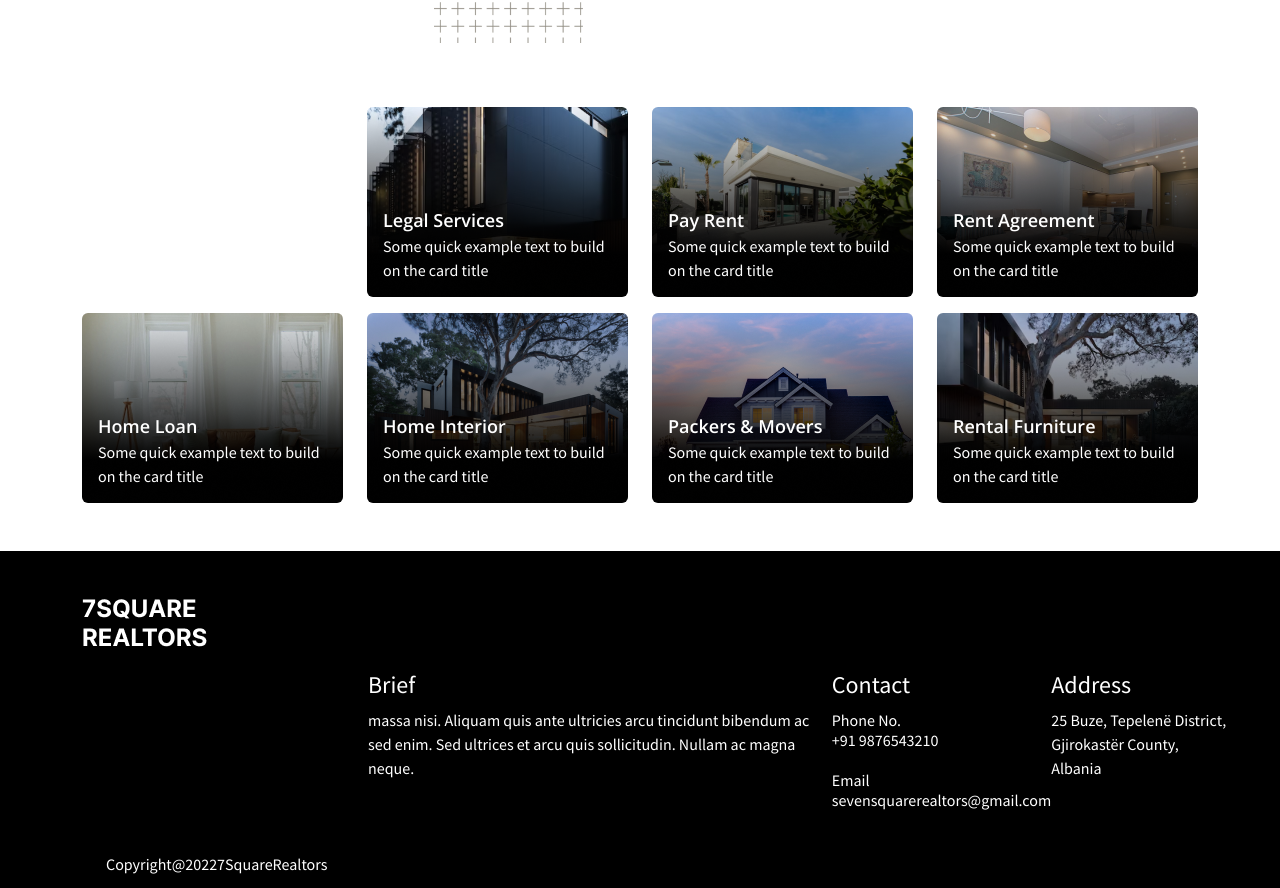
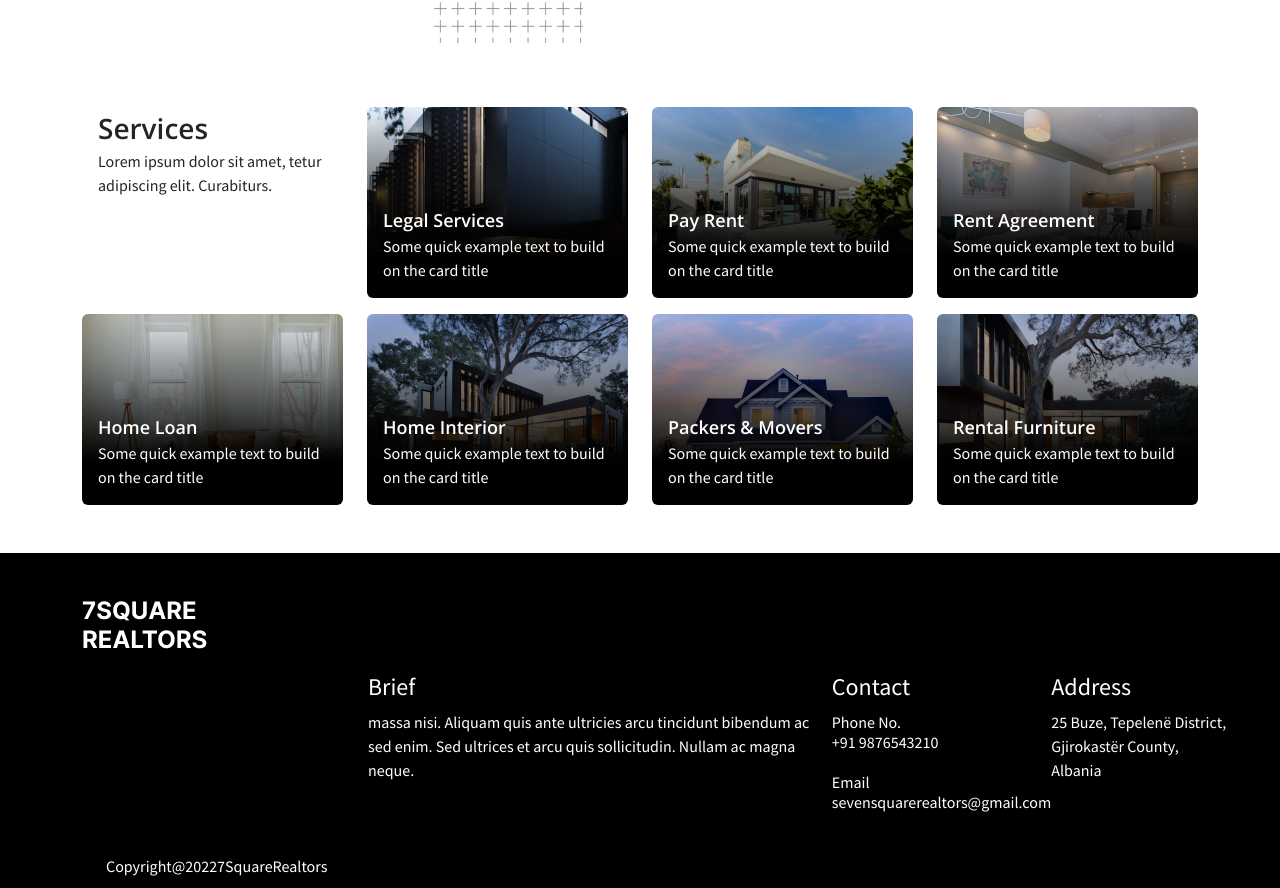
Before and after one commit to gaurav2055/seven_square_frontend, a React (Create React App) app: page / in a window 1280 px wide. Shown: the part 1349-2237 px from the top of the page. Built offline with nearby package versions, Linux system fonts and the light colour scheme.

Commit message:
About Section Done

```diff
--- a/package.json
+++ b/package.json
@@ -6,11 +6,13 @@
     "@testing-library/jest-dom": "^5.16.5",
     "@testing-library/react": "^13.4.0",
     "@testing-library/user-event": "^13.5.0",
+    "prop-types": "^15.8.1",
     "react": "^18.2.0",
     "react-dom": "^18.2.0",
     "react-responsive-carousel": "^3.2.23",
     "react-router-dom": "^6.4.3",
     "react-scripts": "5.0.1",
+    "react-slick": "^0.29.0",
     "web-vitals": "^2.1.4"
   },
   "scripts": {
--- a/public/index.html
+++ b/public/index.html
@@ -17,6 +17,18 @@
       user's mobile device or desktop. See https://developers.google.com/web/fundamentals/web-app-manifest/
     -->
     <link rel="manifest" href="%PUBLIC_URL%/manifest.json" />
+    <!-- Slicker -->
+    <link
+      rel="stylesheet"
+      type="text/css"
+      charset="UTF-8"
+      href="https://cdnjs.cloudflare.com/ajax/libs/slick-carousel/1.6.0/slick.min.css"
+    />
+    <link
+      rel="stylesheet"
+      type="text/css"
+      href="https://cdnjs.cloudflare.com/ajax/libs/slick-carousel/1.6.0/slick-theme.min.css"
+    />
     <!--
       Notice the use of %PUBLIC_URL% in the tags above.
       It will be replaced with the URL of the `public` folder during the build.
--- a/src/Components/LandingPage/LandingPage.jsx
+++ b/src/Components/LandingPage/LandingPage.jsx
@@ -20,7 +20,7 @@ const LandingPage = () => {
     </section>
 
     <section className="ServicesSection my-5">
-      <Services />
+      <Services differentComponentOnMobile = { true } />
     </section>
 
     {/* <section className='partners'>
--- a/src/Components/ServicesComponent/Services.jsx
+++ b/src/Components/ServicesComponent/Services.jsx
@@ -1,26 +1,55 @@
 import React from 'react'
+import propTypes from 'prop-types'
+import  Slider from 'react-slick'
 
 import ServicesData from '../../Data/Services'
 
-const Services = () => {
+const Services = (props) => {
+
+    let settings = {
+        dots: true,
+        infinite: false,
+        speed: 500,
+        slidesToShow: 1,
+        slidesToScroll: 1
+      }
 
   return (
     <>
-    {/* <div className="services-header container text-center" id='services1'>
-        <p className="h2">
-            Services
-        </p>
-        <p>Lorem ipsum dolor sit amet consectetur adipisicing elit. Exercitationem, illo veniam? Deleniti facilis necessitatibus quibusdam explicabo fugiat quod aut veniam voluptatibus maxime architecto.</p>
-    </div> */}
-    <div className='container'>
+
+    <div className="react-slicker w-75 mx-auto MobileResponsive">
+        <Slider {...settings}>
+        {ServicesData.map((value, index)=>{
+            return(
+                <div className="main-div mx-1">
+                    <div className="img-div">
+                        <img src={value.s.icon} alt=""  style={{position:'relative'}}/>
+                    </div>
+                    <div className="content px-4" style={{position:'absolute', bottom:'30px'}}>
+                        <div className={`${value.s.headingStyle} heading-2`}>{value.s.title}</div>
+                        <div className={`${value.s.bodyStyle} w-50`}>{value.s.description}</div>
+                    </div>
+                </div>
+                // <div className="text-left" style={{backgroundImage:`url(${value.s.icon})`, border: 'none'}}>
+                //     <div style={{paddingTop:`${value.s.cardBodyStyle}`}}>
+                //         <p className={`mb-0 ${value.s.headingStyle}`}>{value.s.title}</p>
+                //         <p className={`body-2 ${value.s.bodyStyle}`}>{value.s.description}</p>
+                //     </div>
+                // </div>
+            )
+        })}
+        </Slider>
+    </div>
+
+    <div className='container responsive'>
         <div className="row no-gutters">
             {ServicesData.map((value,index)=>{
                 return(
                     <div className="col-md-3 mt-3" key={index}>
-                        <div className="card text-left" style={{backgroundImage:`url(${value.s.icon})`, border: 'none', height: '190px' }}>
-                            <div className="card-body text-white" style={{paddingTop:'100px'}}>
-                                <p className='heading-3 mb-0'>{value.s.title}</p>
-                                <p className="card-text body-2">{value.s.description}</p>
+                        <div className="card text-left" style={{backgroundImage:`url(${value.s.icon})`, border: 'none'}}>
+                            <div className="card-body" style={{paddingTop:`${value.s.cardBodyStyle}`}}>
+                                <p className={`mb-0 ${value.s.headingStyle}`}>{value.s.title}</p>
+                                <p className={`card-text body-2 ${value.s.bodyStyle}`}>{value.s.description}</p>
                             </div>
                         </div>
                     </div>
@@ -30,6 +59,8 @@ const Services = () => {
     </div>
     </>
   )
+
 }
 
+
 export default Services
--- a/src/Data/Services.js
+++ b/src/Data/Services.js
@@ -10,9 +10,11 @@ const ServicesData = [
     {
         "s":{
             "icon": "",
-            "title": "Vastu Consultation",
-            "description": "Some quick example text to build on the card title",
-            "styling": "heading-1 body-1 #000"
+            "title": "Services",
+            "description": "Lorem ipsum dolor sit amet, tetur adipiscing elit. Curabiturs.",
+            "headingStyle": "heading-2 #000",
+            "bodyStyle": "#000",
+            "cardBodyStyle": "0px"
         }
     },
     {
@@ -20,7 +22,9 @@ const ServicesData = [
             "icon": service_1,
             "title": "Legal Services",
             "description": "Some quick example text to build on the card title",
-            "styling": "heading-1 body-1 #000"
+            "headingStyle": "heading-3 text-white",
+            "bodyStyle": "text-white",
+            "cardBodyStyle": "100px"
         }
     },
     {
@@ -28,7 +32,9 @@ const ServicesData = [
             "icon": service_2,
             "title": "Pay Rent",
             "description": "Some quick example text to build on the card title",
-            "styling": "heading-1 body-1 #000"
+            "headingStyle": "heading-3 text-white",
+            "bodyStyle": "text-white",
+            "cardBodyStyle": "100px"
         }
     },
     {
@@ -36,7 +42,9 @@ const ServicesData = [
             "icon": service_3,
             "title": "Rent Agreement",
             "description": "Some quick example text to build on the card title",
-            "styling": "heading-1 body-1 #000"
+            "headingStyle": "heading-3 text-white",
+            "bodyStyle": "text-white",
+            "cardBodyStyle": "100px"
         }
     },
     {
@@ -44,7 +52,9 @@ const ServicesData = [
             "icon": service_4,
             "title": "Home Loan",
             "description": "Some quick example text to build on the card title",
-            "styling": "heading-1 body-1 #000"
+            "headingStyle": "heading-3 text-white",
+            "bodyStyle": "text-white",
+            "cardBodyStyle": "100px"
         }
     },
     {
@@ -52,7 +62,9 @@ const ServicesData = [
             "icon": service_5,
             "title": "Home Interior",
             "description": "Some quick example text to build on the card title",
-            "styling": "heading-1 body-1 #000"
+            "headingStyle": "heading-3 text-white",
+            "bodyStyle": "text-white",
+            "cardBodyStyle": "100px"
         }
     },
     {
@@ -60,7 +72,9 @@ const ServicesData = [
             icon: service_6,
             title: "Packers & Movers",
             "description": "Some quick example text to build on the card title",
-            "styling": "heading-1 body-1 #000"
+            "headingStyle": "heading-3 text-white",
+            "bodyStyle": "text-white",
+            "cardBodyStyle": "100px"
         }
     },
     {
@@ -68,7 +82,9 @@ const ServicesData = [
             "icon": service_7,
             "title": "Rental Furniture",
             "description": "Some quick example text to build on the card title",
-            "styling": "heading-1 body-1 #000"
+            "headingStyle": "heading-3 text-white",
+            "bodyStyle": "text-white",
+            "cardBodyStyle": "100px"
         }
     }
 ]
--- a/src/index.css
+++ b/src/index.css
@@ -104,3 +104,12 @@ body {
     display: none;
   }
 }
+
+.MobileResponsive{
+  display: none;
+}
+@media screen and (max-width: 900px) {
+  .MobileResponsive{
+    display: block;
+  }
+}
```
Also changed, not shown: 1 other file (tests, documents, lock files or other folders).
